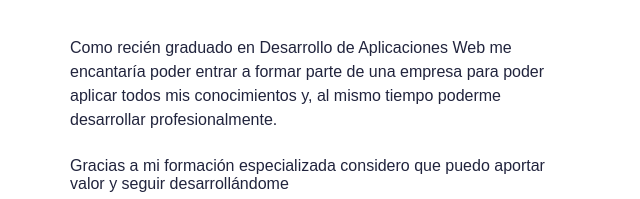
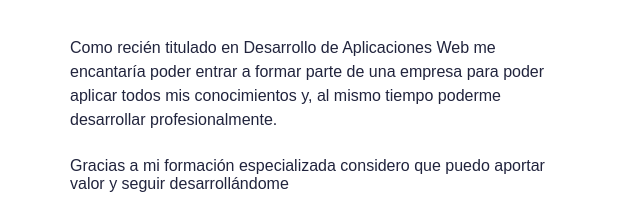
Before and after one commit to MichaelAnchundia/portfolio, a plain HTML site: page index.html in a window 1280 px wide. Shown: the part 382-581 px from the top of the page, 82-722 px from the left. Drawn offline with nearby package versions, Linux system fonts and the light colour scheme; a web font is replaced by a local one.

Commit message:
Fixed typo

```diff
--- a/index.html
+++ b/index.html
@@ -35,7 +35,7 @@
                     y soy
                 Desarrollador Web</h1>
                 <p class="hero__description">
-                    Como recién graduado en Desarrollo de Aplicaciones Web
+                    Como recién titulado en Desarrollo de Aplicaciones Web
                     me encantaría poder entrar a formar parte de una empresa para poder aplicar
                     todos mis conocimientos y, al mismo tiempo poderme desarrollar profesionalmente.
                 </p>
```
